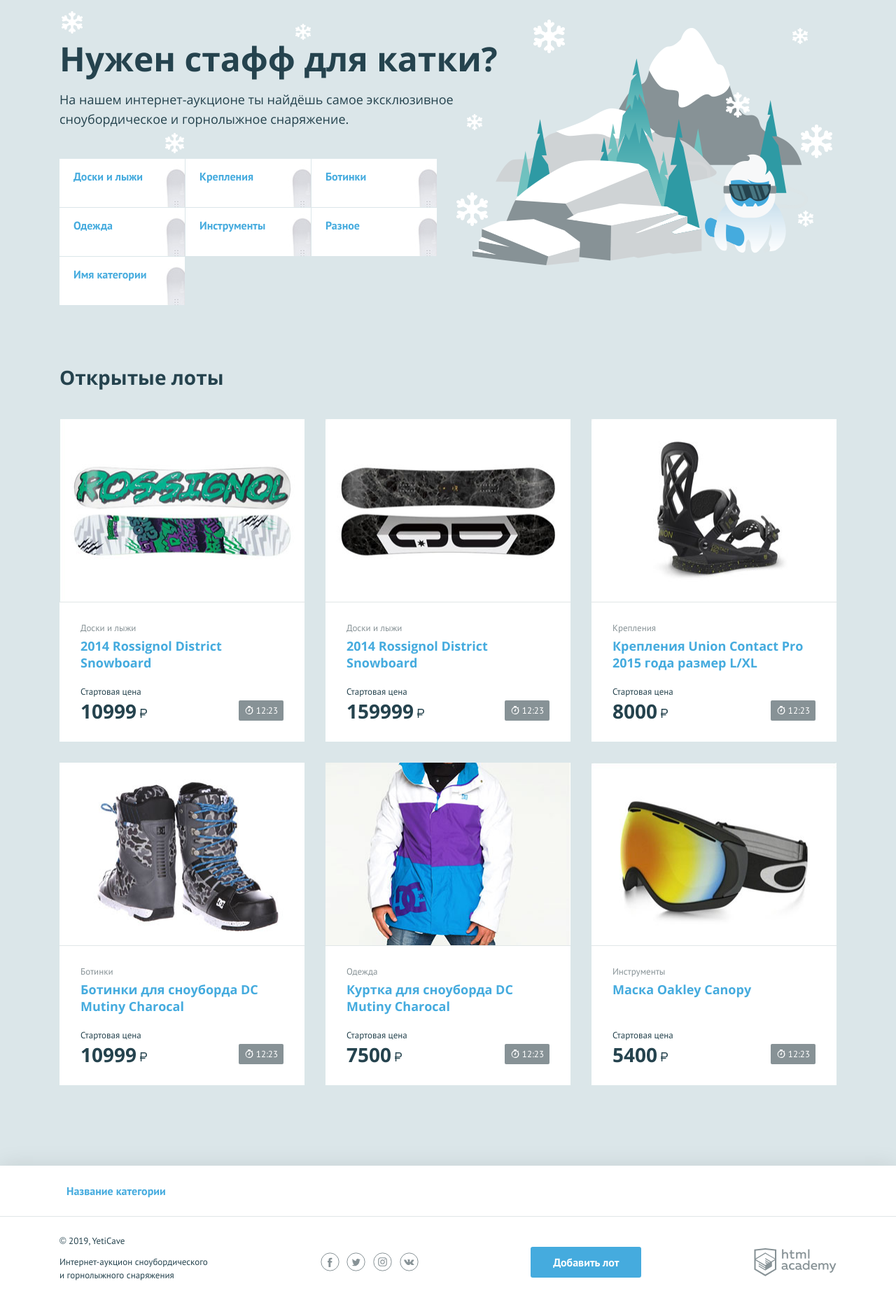
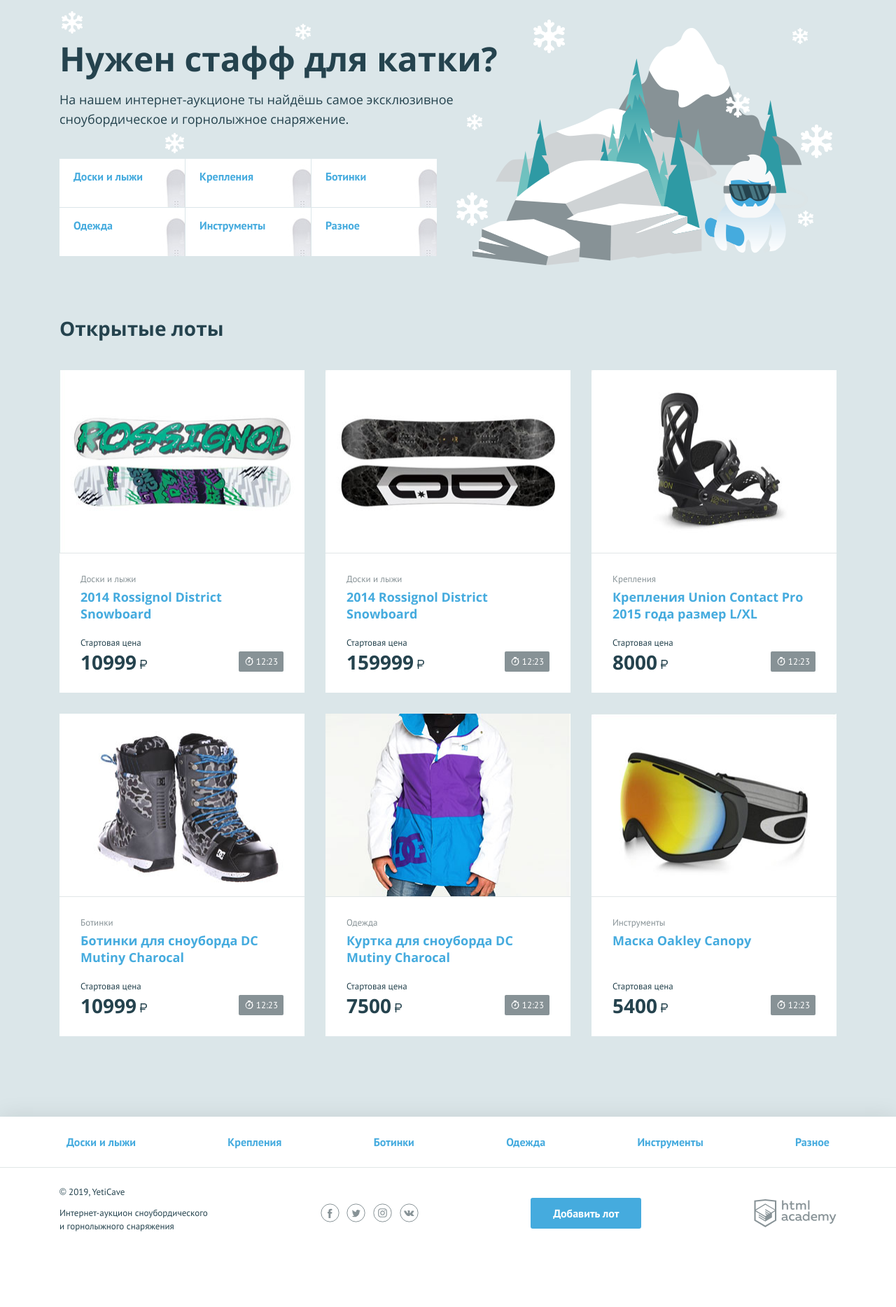
Before and after one commit to FedorenkoAl/863153-yeticave, a PHP site: page / in a window 1280 px wide. Shown: the part 107-1975 px from the top of the page at 70% size. After the commit the page ends 1867 px from the top, so only its background shows below. Run offline with PHP 8.4, Linux system fonts and the light colour scheme.

Commit message:
задание 5 Итерация по массивам

```diff
--- a/index.php
+++ b/index.php
@@ -14,28 +14,24 @@
 "title" => "2014 Rossignol District Snowboard",
 "prais" => "159999"
 ],
-
 [
 "picture" => "img/lot-3.jpg",
 "category" => "$category[1]",
 "title" => "Крепления Union Contact Pro 2015 года размер L/XL",
 "prais" => "8000"
 ],
-
 [
 "picture" => "img/lot-4.jpg",
 "category" => "$category[2]",
 "title" => "Ботинки для сноуборда DC Mutiny Charocal",
 "prais" => "10999"
 ],
-
 [
 "picture" => "img/lot-5.jpg",
 "category" => "$category[3]",
 "title" => "Куртка для сноуборда DC Mutiny Charocal",
 "prais" => "7500"
 ],
-
 [
 "picture" => "img/lot-6.jpg",
 "category" => "$category[4]",
@@ -43,7 +39,6 @@
 "prais" => "5400"
 ],
 ];
-
 $user_name = ''; // укажите здесь ваше имя
 ?>
 <!DOCTYPE html>
@@ -56,7 +51,6 @@
     </head>
     <body>
         <div class="page-wrapper">
-
             <header class="main-header">
                 <div class="main-header__container container">
                     <h1 class="visually-hidden">YetiCave</h1>
@@ -68,15 +62,11 @@
                         <input class="main-header__search-btn" type="submit" name="find" value="Найти">
                     </form>
                     <a class="main-header__add-lot button" href="pages/add-lot.html">Добавить лот</a>
-
                     <nav class="user-menu">
-
                         <!-- здесь должен быть PHP код для показа имени пользователя -->
-
                     </nav>
                 </div>
             </header>
-
             <main class="container">
                 <section class="promo">
                     <h2 class="promo__title">Нужен стафф для катки?</h2>
@@ -91,9 +81,6 @@
                         </li>
                         <?php $index++; ?>
                         <?php endwhile; ?>
-            <li class="promo__item promo__item--boards">
-                <a class="promo__link" href="pages/all-lots.html">Имя категории</a>
-            </li>
                        </ul>
                 </section>
                 <section class="lots">
@@ -124,14 +111,19 @@
                 </section>
             </main>
         </div>
-
         <footer class="main-footer">
             <nav class="nav">
                 <ul class="nav__list container">
                     <!--заполните этот список из массива категорий-->
+                    <?php
+                        $index = 0;
+                        $num = count($category);
+                        while ( $index < $num): ?>
                     <li class="nav__item">
-                <a href="pages/all-lots.html">Название категории</a>
+                        <a href="pages/all-lots.html"><?=$category[$index];?></a>
                     </li>
+                     <?php $index++; ?>
+                        <?php endwhile; ?>
                 </ul>
             </nav>
             <div class="main-footer__bottom container">
@@ -175,6 +167,5 @@
                     </div>
                 </div>
             </footer>
-
         </body>
     </html>
```
Lines whose indentation alone changed are shown as unchanged.
